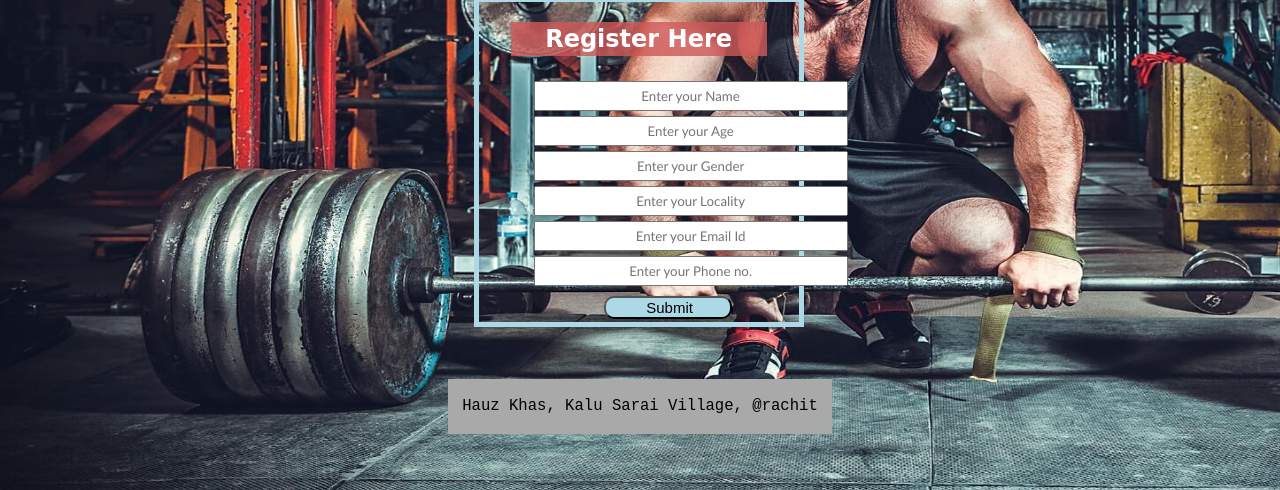
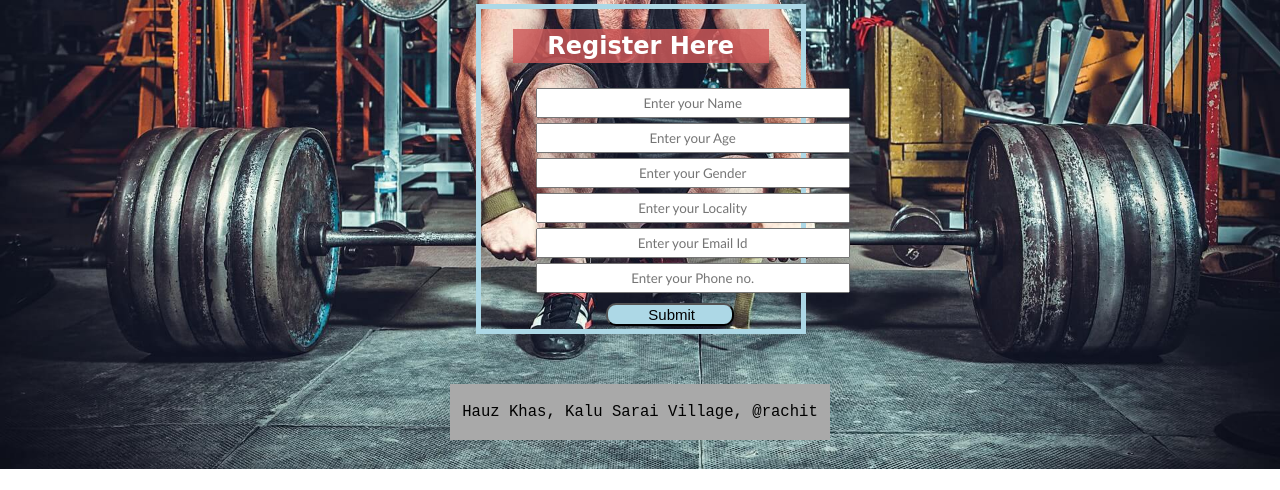
Before and after one commit to rachit2308/GymWeb, a plain HTML site: page index.html in a window 1280 px wide. Shown: the part 310-800 px from the top of the page. Drawn offline with Linux system fonts and the light colour scheme.

Commit message:
second commit

```diff
--- a/style.css
+++ b/style.css
@@ -7,11 +7,10 @@ marquee{
 
 }
 body{
-    margin: 0px;
-    padding: 0px;
     background-image: url("1087.jpg");
     background-repeat: no-repeat;
-    background-size: 1700px 835px;
+    background-position: center;
+    background-size: cover;
 }
 a{
     color:rgb(157, 174, 197);
@@ -53,6 +52,7 @@ h1{
     font-family:cursive;
     height: 5px;
     width: 35vw;
+
 }
 .midimg{
     display: flex;
```
